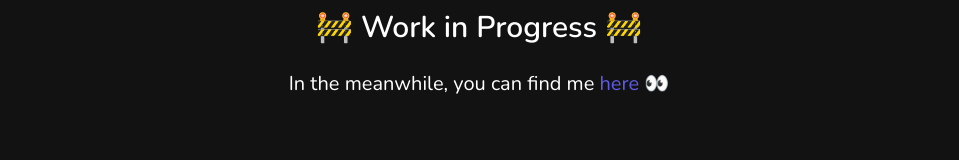
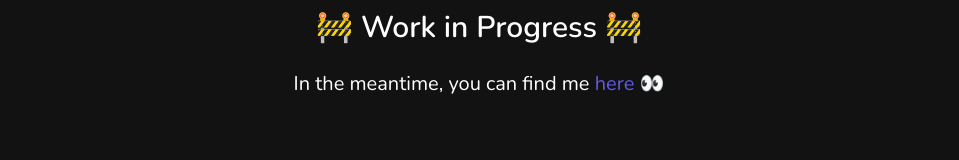
Before and after one commit to GhimpuLucianEduard/lucian-ghimpu-web, a Vue app: page /posts in a window 1280 px wide. Shown: the part 126-286 px from the top of the page, without its empty margins (161-1120 px from the left). Built offline with nearby package versions, Linux system fonts and the light colour scheme.

Commit message:
fix: eng

```diff
--- a/src/views/WorkInProgress.vue
+++ b/src/views/WorkInProgress.vue
@@ -2,7 +2,7 @@
   <div class="flex flex-col items-center container h-screen pt-12">
     <p class="text-subtitle md:text-title text-center">🚧 Work in Progress 🚧</p>
     <p class="text-body md:text-body-big text-center mt-6">
-      In the meanwhile, you can find me
+      In the meantime, you can find me
       <a
         class="text-indigo hover:text-indigo-light"
         href="https://www.linkedin.com/in/lucian-eduard-ghimpu-21b33b131/"
```
